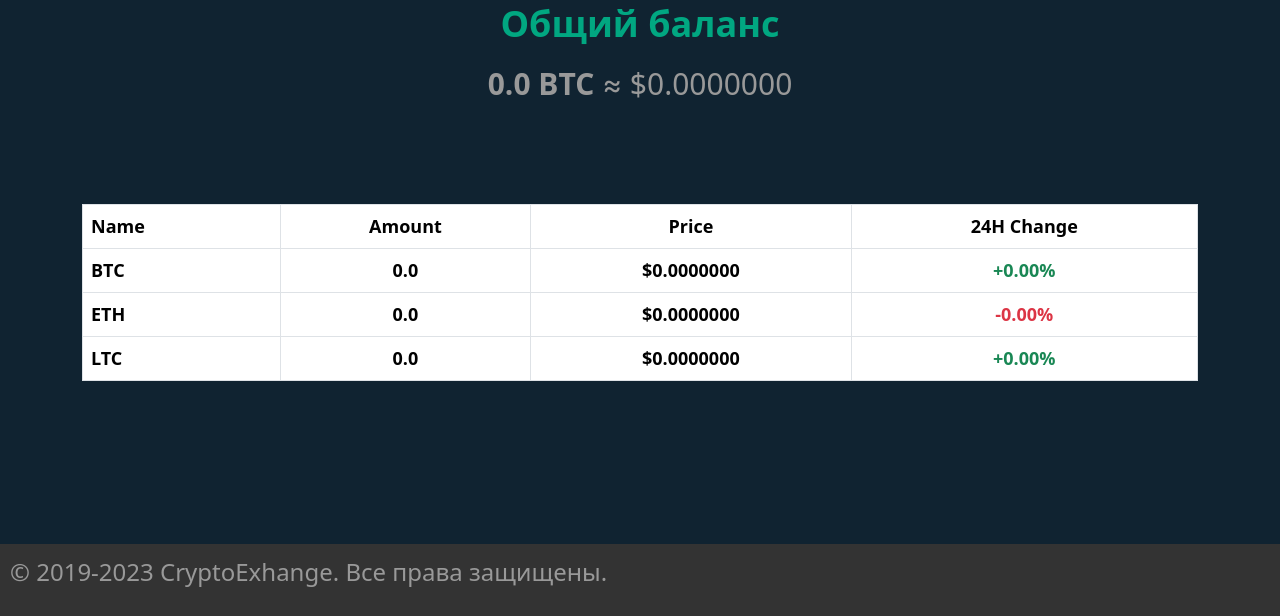
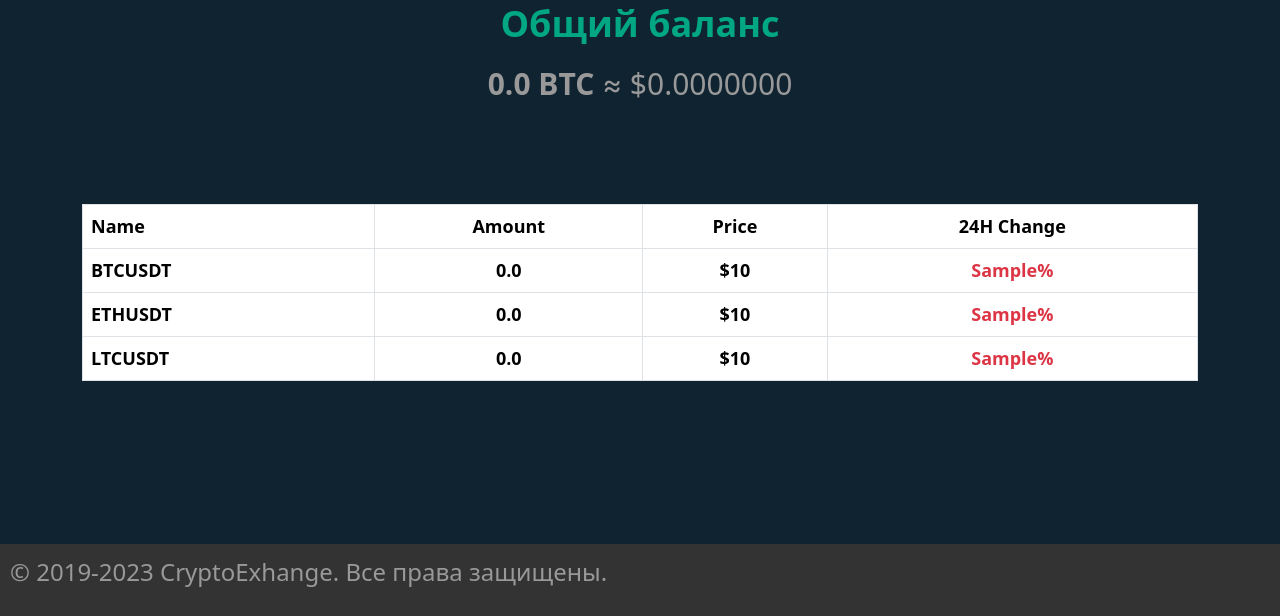
Before and after one commit to Yaroslavv05/miniCryptoExchange-, a Django app: template crypto/registered/templates/account.html in a window 1280 px wide. Shown: the part 184-800 px from the top of the page. Run offline with Django 4.2, Linux system fonts and the light colour scheme; the template is opened without the code that fills it: most values are stand-ins (such as "Sample title", 1, 10 or a date in 2020); some libraries are stand-ins or nearby versions.

Commit message:
done one editing

```diff
--- a/crypto/main/views.py
+++ b/crypto/main/views.py
@@ -12,7 +12,7 @@ def index(request):
     for symbol in symbols:
         ticker = client.get_ticker(symbol=f'{symbol}USDT')
         price = round(float(ticker['lastPrice']) * 1.03, 4)
-        price_change_percent = round(float(ticker['priceChangePercent']) + 2.5, 2)
+        price_change_percent = round(float(ticker['priceChangePercent']), 2)
         high_price = round(float(ticker['highPrice']), 4)
         low_price = round(float(ticker['lowPrice']), 4)
         volume = float(ticker['volume'])
--- a/crypto/registered/templates/account.html
+++ b/crypto/registered/templates/account.html
@@ -13,7 +13,7 @@
     <h1 class="text-center mb-3" style="color: rgb(1, 167, 129);">Общий баланс</h1>
     <p class="text-center mb-5" style="font-size: 30px"><b>0.0 BTC</b> ≈ $0.0000000</p>
     <div class="table-responsive">
-      <table class="table table-bordered table-hover text-center">
+      <table class="table table-bordered text-center">
         <thead class="bg-primary text-white">
           <tr style="background: rgb(1, 167, 129);">
             <th scope="col">Name</th>
@@ -24,29 +24,40 @@
         </thead>
         <tbody>
           <tr style="color: white;">
-            <td scope="row">BTC</td>
+            <td scope="row">BTCUSDT</td>
             <td>0.0</td>
-            <td>$0.0000000</td>
-            <td class="text-success">+0.00%</td>
+            <td>${{btc_price}}</td>
+            {% if btc_change >= 0 %}
+            <td class="text-success">+{{ btc_change }}%</td>
+            {% else %}
+            <td class="text-danger">{{ btc_change }}%</td>
+            {% endif %}
           </tr>
           <tr style="color: white;">
-            <td scope="row">ETH</td>
+            <td scope="row">ETHUSDT</td>
             <td>0.0</td>
-            <td>$0.0000000</td>
-            <td class="text-danger">-0.00%</td>
+            <td>${{eth_price}}</td>
+            {% if eth_change >= 0 %}
+            <td class="text-success">+{{ eth_change }}%</td>
+            {% else %}
+            <td class="text-danger">{{ eth_change }}%</td>
+            {% endif %}
           </tr>
           <tr style="color: white;">
-            <td scope="row">LTC</td>
+            <td scope="row">LTCUSDT</td>
             <td>0.0</td>
-            <td>$0.0000000</td>
-            <td class="text-success">+0.00%</td>
+            <td>${{ltc_price}}</td>
+            {% if ltc_change >= 0 %}
+            <td class="text-success">+{{ ltc_change }}%</td>
+            {% else %}
+            <td class="text-danger">{{ ltc_change }}%</td>
+            {% endif %}
           </tr>
         </tbody>
       </table>
     </div>
   </div>
   <style>
-    /* Additional CSS for design */
     .alert {
       margin-top: 20px;
     }
@@ -104,5 +115,10 @@
     .table-responsive {
       overflow-x: auto;
     }
+
+    tbody th:hover {
+      background-color: initial;
+      color: initial;
+    }
   </style>
 {% endblock %}
```
Also changed, not shown: crypto/main/templates/main/Bitfinex.html (+3 -7 lines), crypto/registered/views.py (+8 -1 lines).
